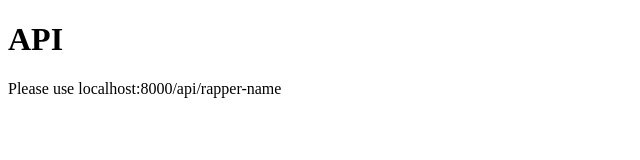
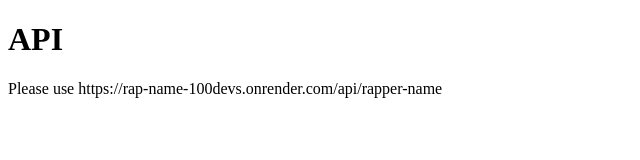
Before and after one commit to naveen-p08/rapper-name-api, a website: page index.html in a window 1280 px wide. Shown: the whole page, without its empty margins (0-640 px from the left). Drawn offline with Linux system fonts and the light colour scheme.

Commit message:
changed documentation

```diff
--- a/index.html
+++ b/index.html
@@ -8,6 +8,6 @@
 </head>
 <body>
     <h1>API</h1>
-    <p>Please use localhost:8000/api/rapper-name</p>
+    <p>Please use https://rap-name-100devs.onrender.com/api/rapper-name</p>
 </body>
 </html>
```
